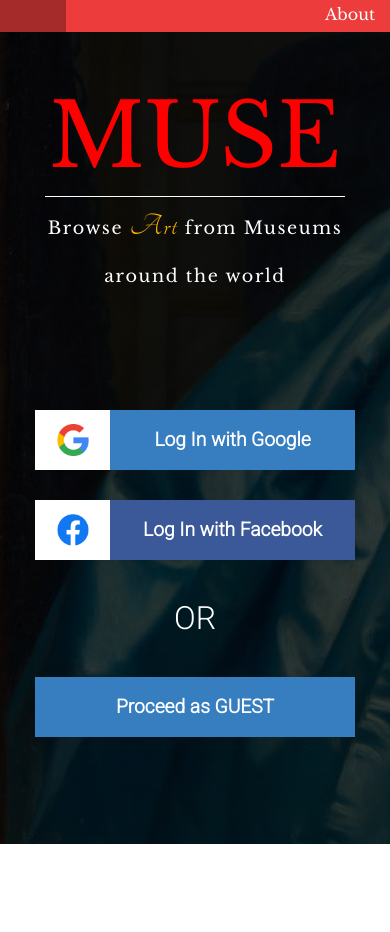
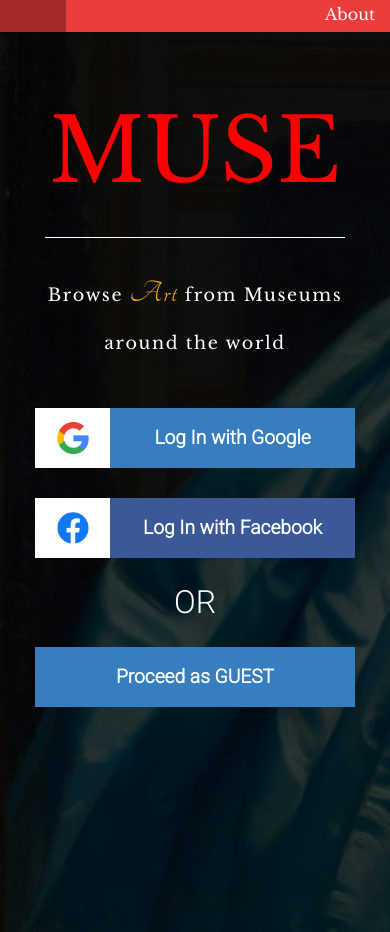
Before and after one commit to RohanMangroo/Muse, a React (Create React App) app: page / in a window 390 px wide. Before the commit the page ends 844 px from the top, so only its background shows below. Built offline with nearby package versions, Linux system fonts and the light colour scheme.

Commit message:
still working on responsive design of landing page

```diff
--- a/src/styles/landingPage.css
+++ b/src/styles/landingPage.css
@@ -1,28 +1,10 @@
 * {
-  --landing-page-height: calc(100vh - var(--nav-bar-height));
-
   --main-container-height: calc(100vh - var(--nav-bar-height));
   --main-container-width: 80vw;
 
-  --header-height: calc(var(--main-container-height) * 1 / 3);
   --header-width: var(--main-container-width);
 
-  --login-section-height: calc(var(--main-container-height) * 1.5 / 3);
   --login-section-width: calc((var(--main-container-width) * 2 / 3));
-
-  --oauth-container-height: 150px;
-}
-
-/*=========================================*/
-/*LANDING PAGE MAIN SECTION STYLES*/
-/*=========================================*/
-.landing-page main {
-  height: var(--main-container-height);
-  width: var(--main-container-width);
-  margin: auto;
-  display: flex;
-  flex-direction: column;
-  justify-content: space-between;
 }
 
 /*=========================================*/
@@ -33,14 +15,25 @@
     url('/src/resources/DP-19264-000.jpg');
   background-size: 2400px;
   background-position: 0% 100%;
-  height: var(--landing-page-height);
+  height: 900px;
+  display: flex;
+  justify-content: space-evenly;
 }
 
+/*=========================================*/
+/*LANDING PAGE MAIN SECTION STYLES*/
+/*=========================================*/
+.landing-page main {
+  width: var(--main-container-width);
+  margin: auto;
+  height: 800px;
+  align-self: center;
+}
 /*=========================================*/
 /*LANDING PAGE HEADER STYLES*/
 /*=========================================*/
 .landing-page header {
-  height: var(--header-height);
+  height: 300px;
   width: var(--header-width);
   display: flex;
   flex-direction: column;
@@ -55,7 +48,7 @@
   font-size: 5.5rem;
   font-weight: 100;
   text-align: center;
-  margin-top: 3rem;
+  /* margin-top: 3rem; */
 }
 
 .landing-page header div {
@@ -87,8 +80,8 @@
 
 /*OAuth Styles*/
 .landing-page main > section {
-  height: var(--login-section-height);
-  width: var(--login-section-width);
+  /* border: solid yellow; */
+  height: 350px;
   margin: auto;
   display: flex;
   flex-direction: column;
@@ -97,7 +90,7 @@
 }
 
 .oauth-container {
-  height: var(--oauth-container-height);
+  height: 150px;
   width: var(--oauth-container-width);
   display: flex;
   flex-direction: column;
@@ -113,6 +106,7 @@
   color: white;
   font-size: 0.8rem;
 }
+
 /*The section that contains the OAuth image*/
 .oauth-item section:nth-child(1) {
   width: 75px;
@@ -157,35 +151,14 @@
 /*=========================================*/
 
 @media screen and (min-width: 1007px) {
-  .oauth-item,
-  .guest-login,
   .landing-page header div {
     width: 500px;
   }
 }
 
-/* @media screen and (max-width: 1024px) {
-  .landing-page header div {
-    width: 371.41px;
+@media screen and (min-height: 1024px) {
+  .landing-page {
+    height: 100vh;
+    /* display: flex; */
   }
-
-
 }
-
-@media screen and (max-width: 768px) {
-  .oauth-item,
-  .guest-login,
-  .oauth-container,
-  .landing-page main > section {
-    width: 400px;
-  }
-} */
-
-/* @media screen and (max-width: 640px) {
-  .oauth-item,
-  .guest-login,
-  .oauth-container,
-  .landing-page main > section {
-    width: 300px;
-  }
-} */
```
